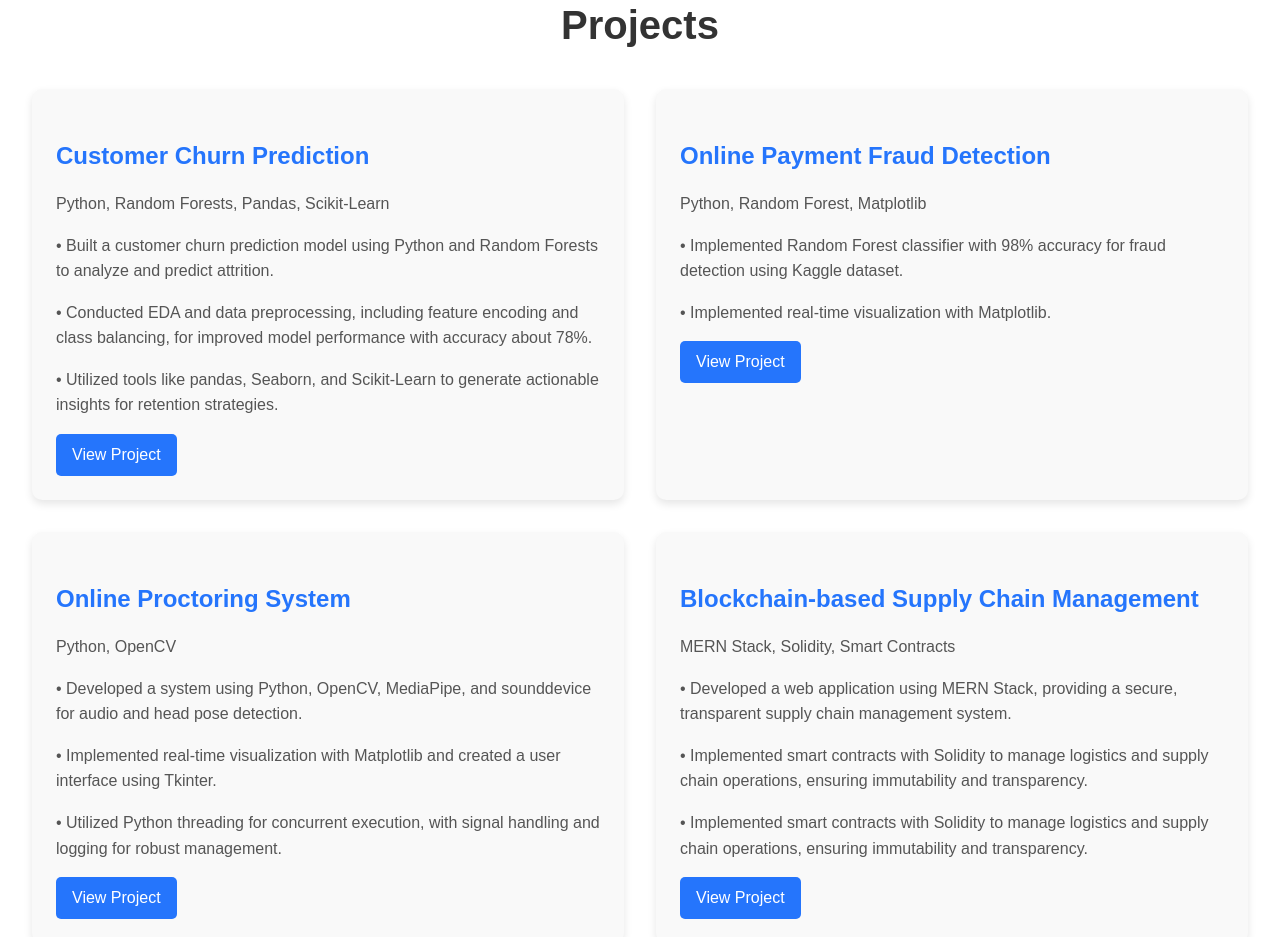
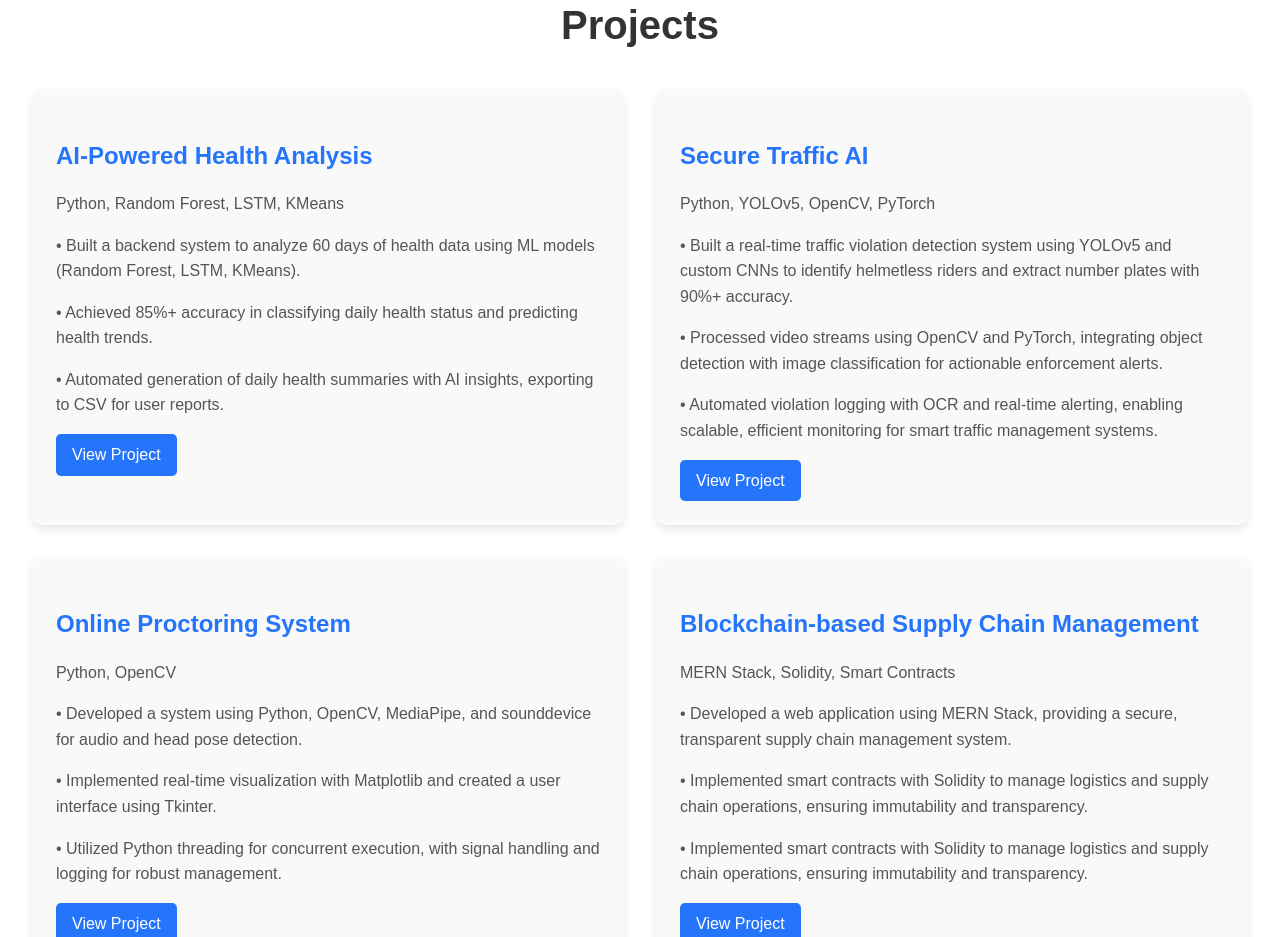
Before and after one commit to vamsi652/Portfolio, a React (Create React App) app: page / in a window 1280 px wide. Shown: the part 1460-2397 px from the top of the page. Built offline with nearby package versions, Linux system fonts and the light colour scheme.

Commit message:
Update Projects.js

```diff
--- a/src/components/Projects.js
+++ b/src/components/Projects.js
@@ -8,20 +8,23 @@ const Projects = () => {
         <h2>Projects</h2>
         <div className="projects-list">
           <div className="project-item">
-            <h3>Customer Churn Prediction</h3>
-            <p>Python, Random Forests, Pandas, Scikit-Learn</p>
-            <p>• Built a customer churn prediction model using Python and Random Forests to analyze and predict attrition.</p>
-            <p>• Conducted EDA and data preprocessing, including feature encoding and class balancing, for improved model
-            performance with accuracy about 78%.</p>
-            <p>• Utilized tools like pandas, Seaborn, and Scikit-Learn to generate actionable insights for retention strategies.</p>
-            <a href="https://colab.research.google.com/drive/1j_dW-PYpxgIPI2xo17AKGgxx0SUb7Txi?usp=sharing" target="_blank" rel="noopener noreferrer">View Project</a>
+            <h3>AI-Powered Health Analysis</h3>
+            <p>Python, Random Forest, LSTM, KMeans</p>
+            <p>• Built a backend system to analyze 60 days of health data using ML models (Random Forest, LSTM, KMeans).</p>
+            <p>• Achieved 85%+ accuracy in classifying daily health status and predicting health trends.</p>
+            <p>• Automated generation of daily health summaries with AI insights, exporting to CSV for user reports.</p>
+            <a href="https://www.kaggle.com/code/vamsimohanbangale/healthcare" target="_blank" rel="noopener noreferrer">View Project</a>
           </div>
           <div className="project-item">
-            <h3>Online Payment Fraud Detection</h3>
-            <p>Python, Random Forest, Matplotlib</p>
-            <p>• Implemented Random Forest classifier with 98% accuracy for fraud detection using Kaggle dataset.</p>
-            <p>• Implemented real-time visualization with Matplotlib.</p>
-            <a href="https://www.kaggle.com/code/vamsimohanbangale/onlinepaymentfrauddetection" target="_blank" rel="noopener noreferrer">View Project</a>
+            <h3>Secure Traffic AI</h3>
+            <p>Python, YOLOv5, OpenCV, PyTorch</p>
+            <p>• Built a real-time traffic violation detection system using YOLOv5 and custom CNNs to identify helmetless riders and
+extract number plates with 90%+ accuracy.</p>
+            <p>• Processed video streams using OpenCV and PyTorch, integrating object detection with image classification for
+actionable enforcement alerts.</p>
+            <p>• Automated violation logging with OCR and real-time alerting, enabling scalable, efficient monitoring for smart
+traffic management systems.</p>
+            <a href="https://github.com/vamsi652/Helmet-and-number-plate-detection" target="_blank" rel="noopener noreferrer">View Project</a>
           </div>
           <div className="project-item">
             <h3>Online Proctoring System</h3>
```
